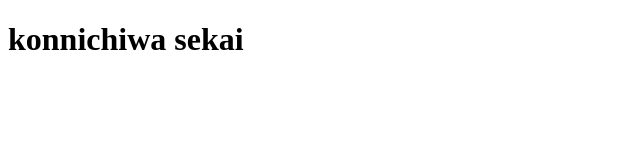
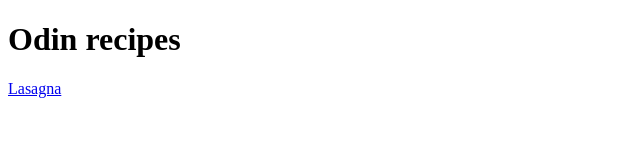
Before and after one commit to Skuiggly/odin-recipes, a plain HTML site: page index.html in a window 1280 px wide. Shown: the whole page, without its empty margins (0-640 px from the left). Drawn offline with Linux system fonts and the light colour scheme.

Commit message:
Add recipes/lasagna.html
Added a lasagna recipe with boilerplate
and fixed h1 in index

```diff
--- a/index.html
+++ b/index.html
@@ -6,6 +6,7 @@
     </head>
 
     <body>
-        <h1>konnichiwa sekai</h1>
+        <h1>Odin recipes</h1>
+        <a href="./recipes/lasagna.html">Lasagna</a>
     </body>
 </html>
```
Also changed, not shown: recipes/lasagna.html (added, +11 -0 lines).
